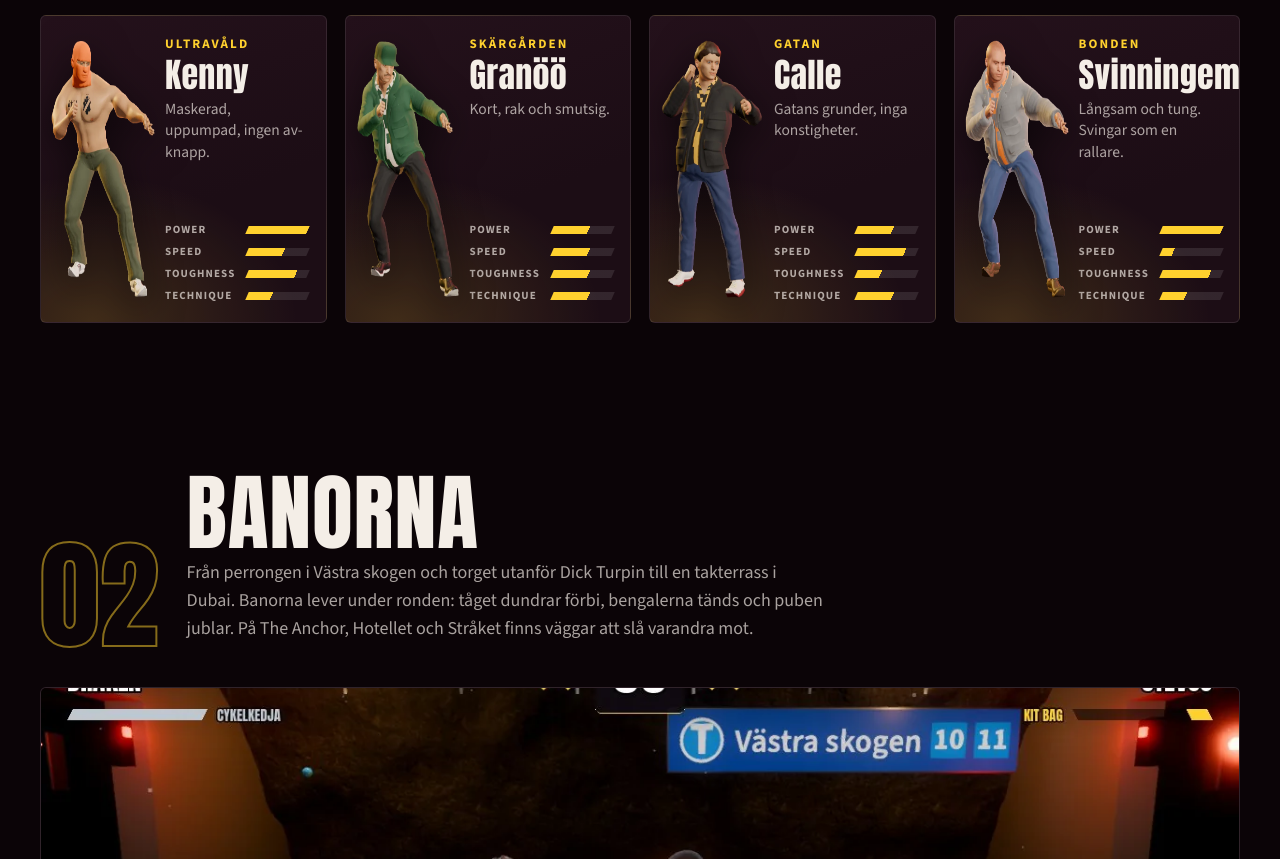
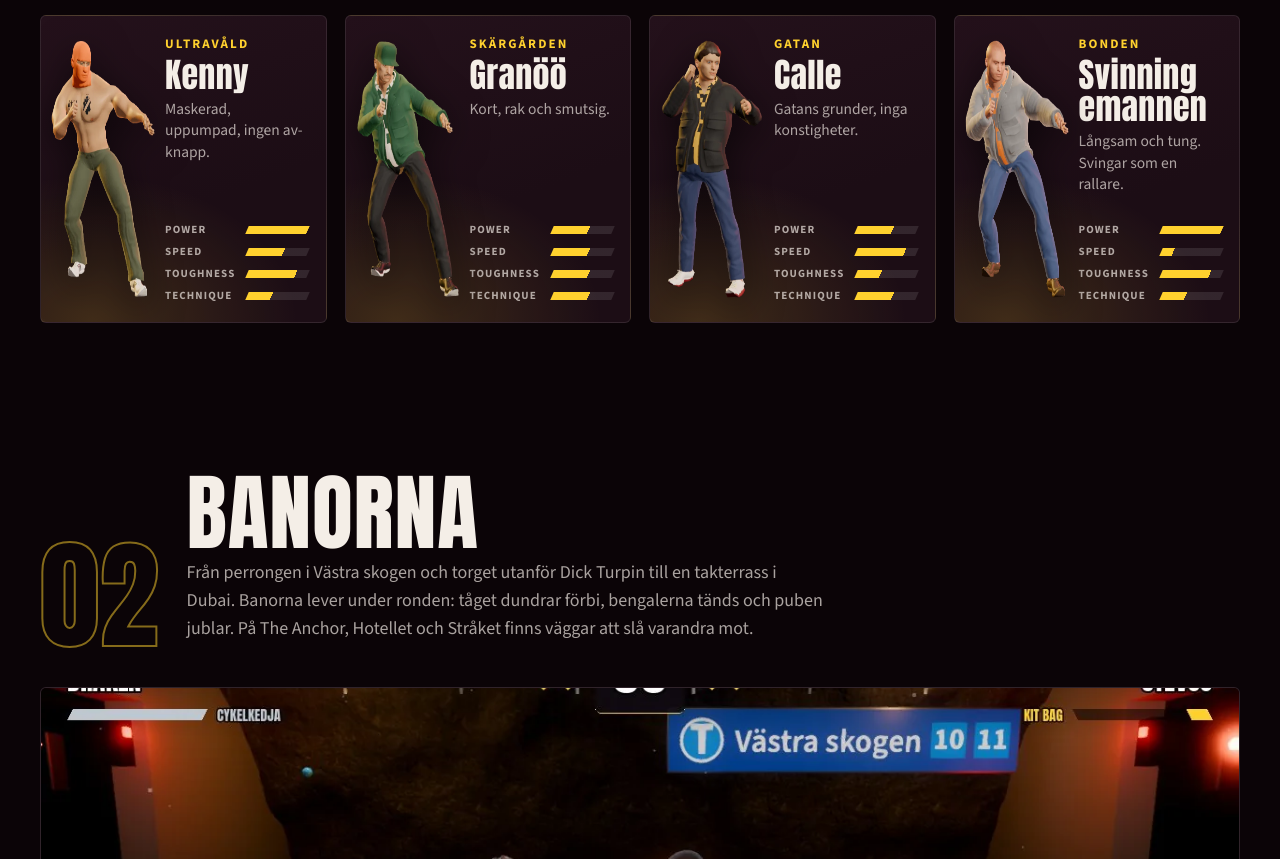
Before and after one commit to knekken/knekken.github.io, a plain HTML site: page index.html in a window 1280 px wide. Shown: the part 2208-3067 px from the top of the page. Drawn offline with Linux system fonts and the light colour scheme.

Commit message:
Break Svinningemannen on his card where the game breaks it
Co-Authored-By: Claude Opus 5.5 <noreply@anthropic.com>

```diff
--- a/index.html
+++ b/index.html
@@ -144,7 +144,7 @@ section { padding: 110px 0 40px; scroll-margin-top: 40px; }
 .fighter:hover .portrait img { transform: scale(1.04); }
 .info { display: flex; flex-direction: column; min-width: 0; }
 .nick { margin: 0; font-size: 13px; font-weight: 700; letter-spacing: 0.16em; color: var(--gold); text-transform: uppercase; }
-.fighter h3 { font-size: 34px; margin: 4px 0 8px; }
+.fighter h3 { font-size: 34px; margin: 4px 0 8px; hyphens: manual; overflow-wrap: break-word; }
 .tagline { margin: 0 0 14px; font-size: 15.5px; line-height: 1.4; color: var(--muted); }
 .stats { display: grid; gap: 5px; margin-top: auto; }
 .stat { display: grid; grid-template-columns: 74px 1fr; align-items: center; gap: 8px; font-size: 11px; font-weight: 700; letter-spacing: 0.1em; text-transform: uppercase; color: var(--muted); }
@@ -445,7 +445,7 @@ footer .brand { font-size: 22px; }
         <div class="portrait"><img src="img/fighters/svinningemannen.webp" alt="Svinningemannen i stridsställning" loading="lazy" width="274" height="590"></div>
         <div class="info">
           <p class="nick">BONDEN</p>
-          <h3>Svinningemannen</h3>
+          <h3>Svinninge&shy;mannen</h3>
           <p class="tagline">Långsam och tung. Svingar som en rallare.</p>
           <div class="stats"><div class="stat"><span>Power</span><i style="--v:5"></i></div><div class="stat"><span>Speed</span><i style="--v:1"></i></div><div class="stat"><span>Toughness</span><i style="--v:4"></i></div><div class="stat"><span>Technique</span><i style="--v:2"></i></div></div>
         </div>
```
